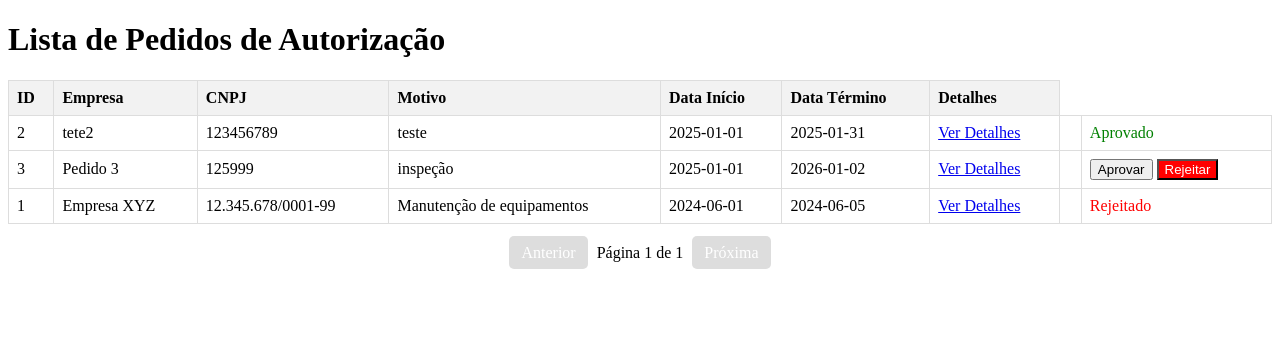
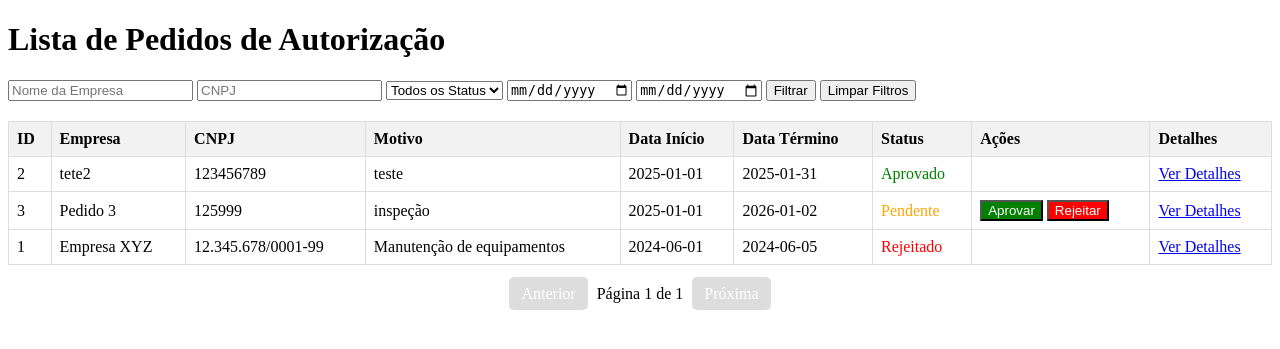
Before and after one commit to dimitricarneiro/embarcacoes, a Flask app: page /lista-pedidos in a window 1280 px wide. Shown: the top 349 px of the page. Run offline with Flask 3, Linux system fonts and the light colour scheme.

Commit message:
Adiciona filtros de busca em lista-pedidos

```diff
--- a/app/routes.py
+++ b/app/routes.py
@@ -120,14 +120,48 @@ def gerenciar_pedidos():
 
 @pedidos_bp.route('/lista-pedidos', methods=['GET'])
 def exibir_pedidos():
-    """ Exibe os pedidos em uma página HTML com tabela e paginação """
+    """ Exibe os pedidos em uma página HTML com filtros, busca e paginação """
 
-    # Parâmetros de paginação (padrão: página 1, 10 itens por página)
+    # Captura os filtros opcionais da URL
+    nome_empresa = request.args.get("nome_empresa", "").strip()
+    cnpj_empresa = request.args.get("cnpj_empresa", "").strip()
+    status = request.args.get("status", "").strip()
+    data_inicio = request.args.get("data_inicio", "").strip()
+    data_termino = request.args.get("data_termino", "").strip()
+
+    # Configuração da paginação (mantendo a lógica original)
     page = request.args.get("page", default=1, type=int)
     per_page = request.args.get("per_page", default=10, type=int)
 
-    # Buscar pedidos paginados do banco de dados
-    pedidos_paginados = PedidoAutorizacao.query.order_by(PedidoAutorizacao.data_inicio.desc()).paginate(page=page, per_page=per_page, error_out=False)
+    # Base da query (mantendo a ordenação original)
+    query = PedidoAutorizacao.query.order_by(PedidoAutorizacao.data_inicio.desc())
+
+    # Aplicando filtros se fornecidos
+    if nome_empresa:
+        query = query.filter(PedidoAutorizacao.empresa_responsavel.ilike(f"%{nome_empresa}%"))
+
+    if cnpj_empresa:
+        query = query.filter(PedidoAutorizacao.cnpj_empresa.ilike(f"%{cnpj_empresa}%"))
+
+    if status in ["pendente", "aprovado", "rejeitado"]:
+        query = query.filter(PedidoAutorizacao.status == status)
+
+    if data_inicio:
+        try:
+            data_inicio = datetime.strptime(data_inicio, "%Y-%m-%d").date()
+            query = query.filter(PedidoAutorizacao.data_inicio >= data_inicio)
+        except ValueError:
+            return jsonify({"error": "Formato inválido para 'data_inicio'. Use 'YYYY-MM-DD'."}), 400
+
+    if data_termino:
+        try:
+            data_termino = datetime.strptime(data_termino, "%Y-%m-%d").date()
+            query = query.filter(PedidoAutorizacao.data_termino <= data_termino)
+        except ValueError:
+            return jsonify({"error": "Formato inválido para 'data_termino'. Use 'YYYY-MM-DD'."}), 400
+
+    # Mantendo a paginação original
+    pedidos_paginados = query.paginate(page=page, per_page=per_page, error_out=False)
 
     return render_template('lista-pedidos.html', pedidos=pedidos_paginados)
 
--- a/app/templates/lista-pedidos.html
+++ b/app/templates/lista-pedidos.html
@@ -39,6 +39,24 @@
 <body>
     <h1>Lista de Pedidos de Autorização</h1>
 
+<form action="/lista-pedidos" method="GET">
+    <input type="text" name="nome_empresa" placeholder="Nome da Empresa" value="{{ request.args.get('nome_empresa', '') }}">
+    <input type="text" name="cnpj_empresa" placeholder="CNPJ" value="{{ request.args.get('cnpj_empresa', '') }}">
+
+    <select name="status">
+        <option value="">Todos os Status</option>
+        <option value="pendente" {% if request.args.get('status') == 'pendente' %}selected{% endif %}>Pendente</option>
+        <option value="aprovado" {% if request.args.get('status') == 'aprovado' %}selected{% endif %}>Aprovado</option>
+        <option value="rejeitado" {% if request.args.get('status') == 'rejeitado' %}selected{% endif %}>Rejeitado</option>
+    </select>
+
+    <input type="date" name="data_inicio" placeholder="Data Início" value="{{ request.args.get('data_inicio', '') }}">
+    <input type="date" name="data_termino" placeholder="Data Término" value="{{ request.args.get('data_termino', '') }}">
+
+    <button type="submit">Filtrar</button>
+    <a href="/lista-pedidos"><button type="button">Limpar Filtros</button></a>
+</form>
+
 <table>
     <thead>
         <tr>
@@ -48,6 +66,8 @@
             <th>Motivo</th>
             <th>Data Início</th>
             <th>Data Término</th>
+            <th>Status</th>
+            <th>Ações</th>
             <th>Detalhes</th>
         </tr>
     </thead>
@@ -60,19 +80,22 @@
             <td>{{ pedido.motivo_solicitacao }}</td>
             <td>{{ pedido.data_inicio.strftime('%Y-%m-%d') }}</td>
             <td>{{ pedido.data_termino.strftime('%Y-%m-%d') }}</td>
-                <td><a href="/pedido/{{ pedido.id }}">Ver Detalhes</a></td>
-				<td><td>
+            <td>
                 {% if pedido.status == "pendente" %}
-        <button onclick="aprovarPedido({{ pedido.id }})">Aprovar</button>
-        <button onclick="rejeitarPedido({{ pedido.id }})" style="background-color: red; color: white;">Rejeitar</button>
+                    <span style="color: orange;">Pendente</span>
                 {% elif pedido.status == "aprovado" %}
                     <span style="color: green;">Aprovado</span>
                 {% elif pedido.status == "rejeitado" %}
                     <span style="color: red;">Rejeitado</span>
                 {% endif %}
             </td>
-
+            <td>
+                {% if pedido.status == "pendente" %}
+                    <button onclick="aprovarPedido({{ pedido.id }})" style="background-color: green; color: white;">Aprovar</button>
+                    <button onclick="rejeitarPedido({{ pedido.id }})" style="background-color: red; color: white;">Rejeitar</button>
+                {% endif %}
             </td>
+            <td><a href="/pedido/{{ pedido.id }}">Ver Detalhes</a></td>
         </tr>
         {% endfor %}
     </tbody>
@@ -97,7 +120,7 @@
 
 <script>
 function aprovarPedido(pedidoId) {
-    const authKey = "RFB_SECRET"; // 🔹 Simulação de autenticação (provisória)
+    const authKey = "RFB_SECRET"; // 🔹 Simulação de autenticação
 
     fetch(`/api/pedidos-autorizacao/${pedidoId}/aprovar`, {
         method: "PUT",
@@ -119,7 +142,7 @@ function aprovarPedido(pedidoId) {
 }
 
 function rejeitarPedido(pedidoId) {
-    const authKey = "RFB_SECRET"; // 🔹 Simulação de autenticação (provisória)
+    const authKey = "RFB_SECRET"; // 🔹 Simulação de autenticação
 
     fetch(`/api/pedidos-autorizacao/${pedidoId}/rejeitar`, {
         method: "PUT",
@@ -139,7 +162,6 @@ function rejeitarPedido(pedidoId) {
     })
     .catch(error => console.error("Erro:", error));
 }
-
 </script>
 
 </html>
```
Also changed, not shown: database.db. Lines whose indentation alone changed are shown as unchanged.
